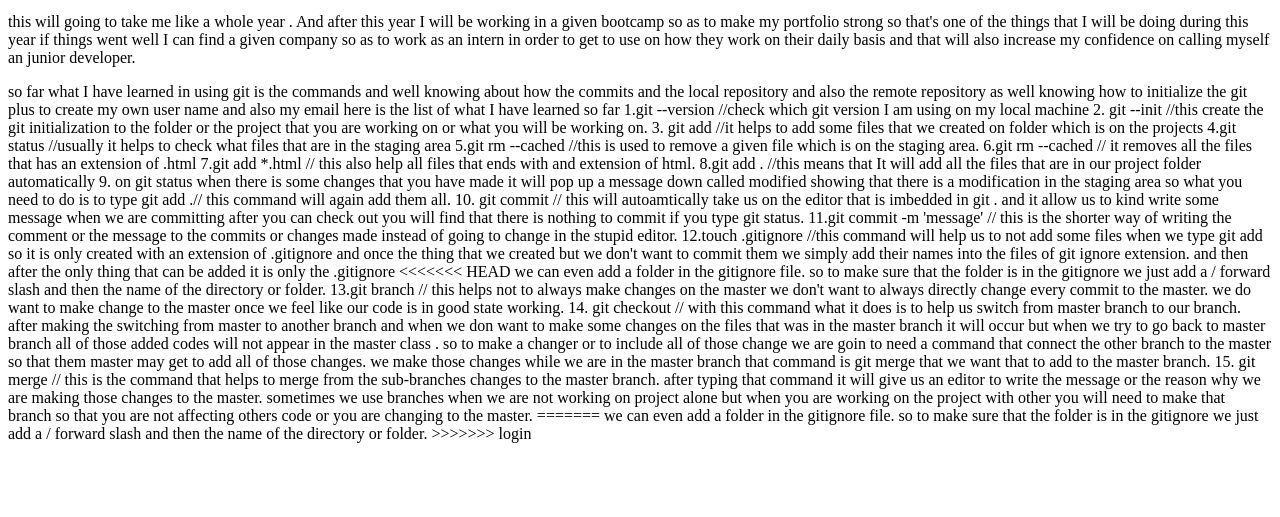
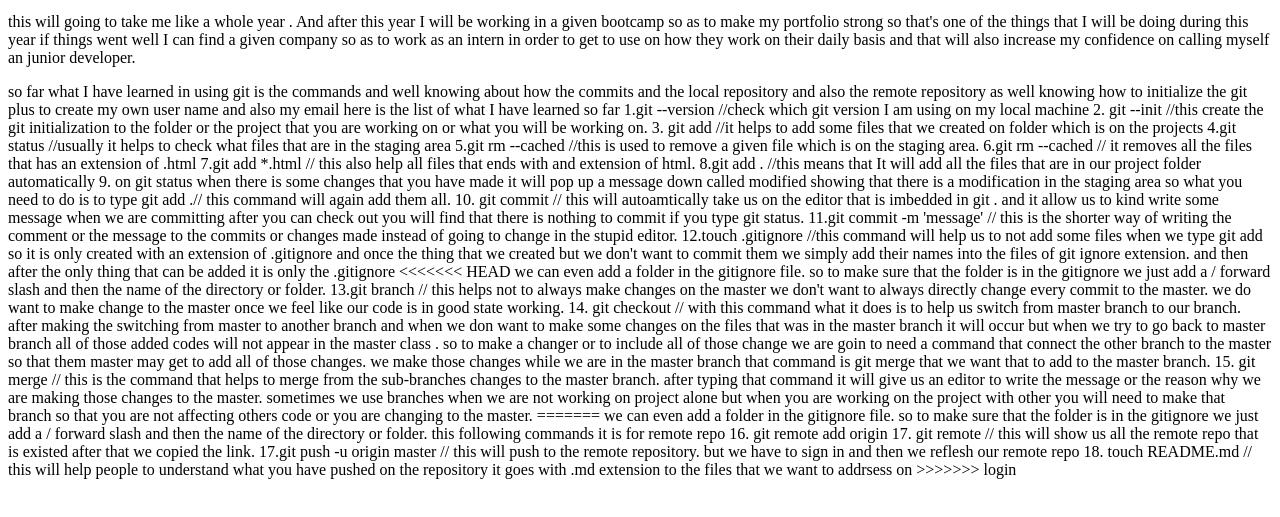
Before and after one commit to Placideh/first-app, a plain HTML site: page index.html in a window 1280 px wide. Shown: the part 137-654 px from the top of the page. Drawn offline with Linux system fonts and the light colour scheme.

Commit message:
change on remote commands

```diff
--- a/index.html
+++ b/index.html
@@ -65,6 +65,17 @@ about me.</p>
 =======
 			we can even add a folder in the gitignore file. so to make sure that the folder is in the gitignore we just add a / forward slash and then the name of the directory or folder.
 
+
+			this following commands it is for remote repo
+
+			16. git remote  add origin <copy and paste link from github after that you create the repository on the remote on github >
+			17. git remote // this will show us all the remote repo that is existed after that we copied the link.
+
+			17.git push -u origin master // this will push to the remote repository.
+			but we have to sign in and then we reflesh our remote repo
+
+			18. touch README.md // this will help people to understand what you have pushed on the repository it goes with .md extension to the files that we want to addrsess on
+
 >>>>>>> login
 </p>
 </body>
```
